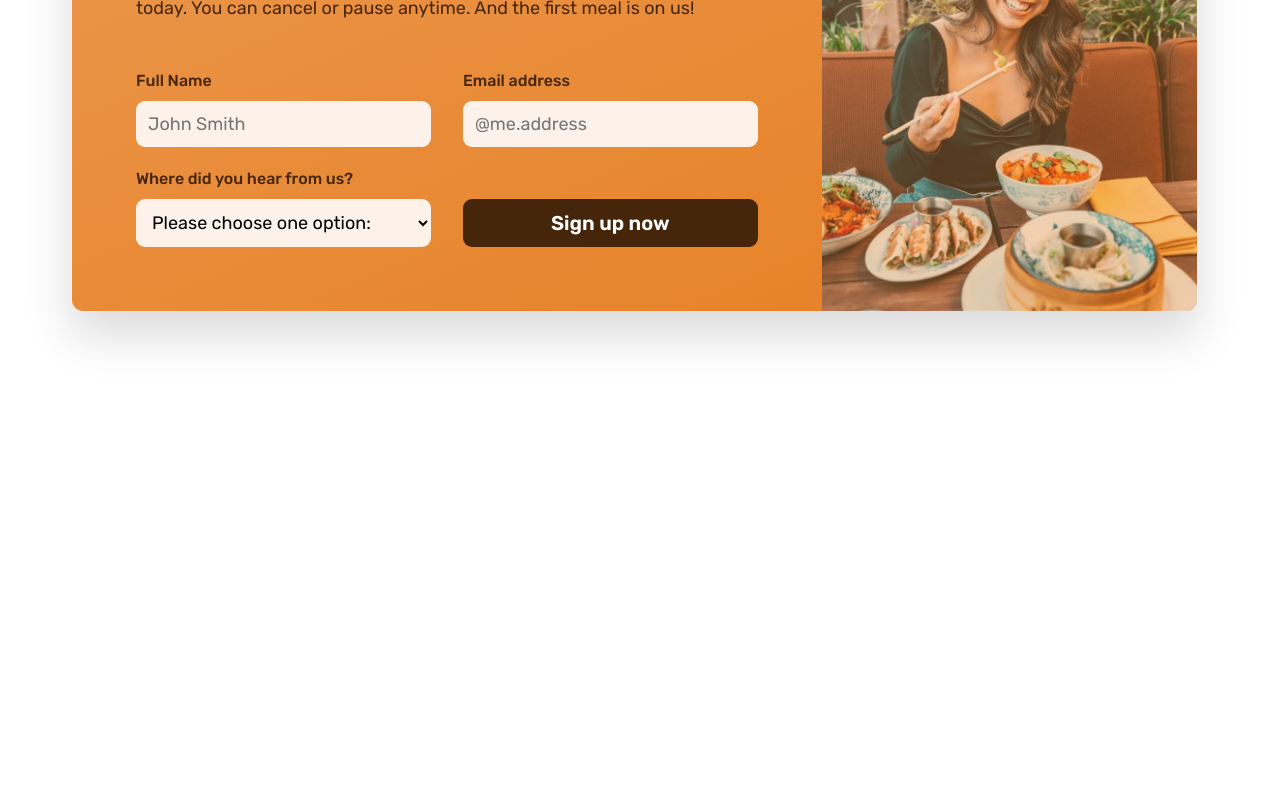
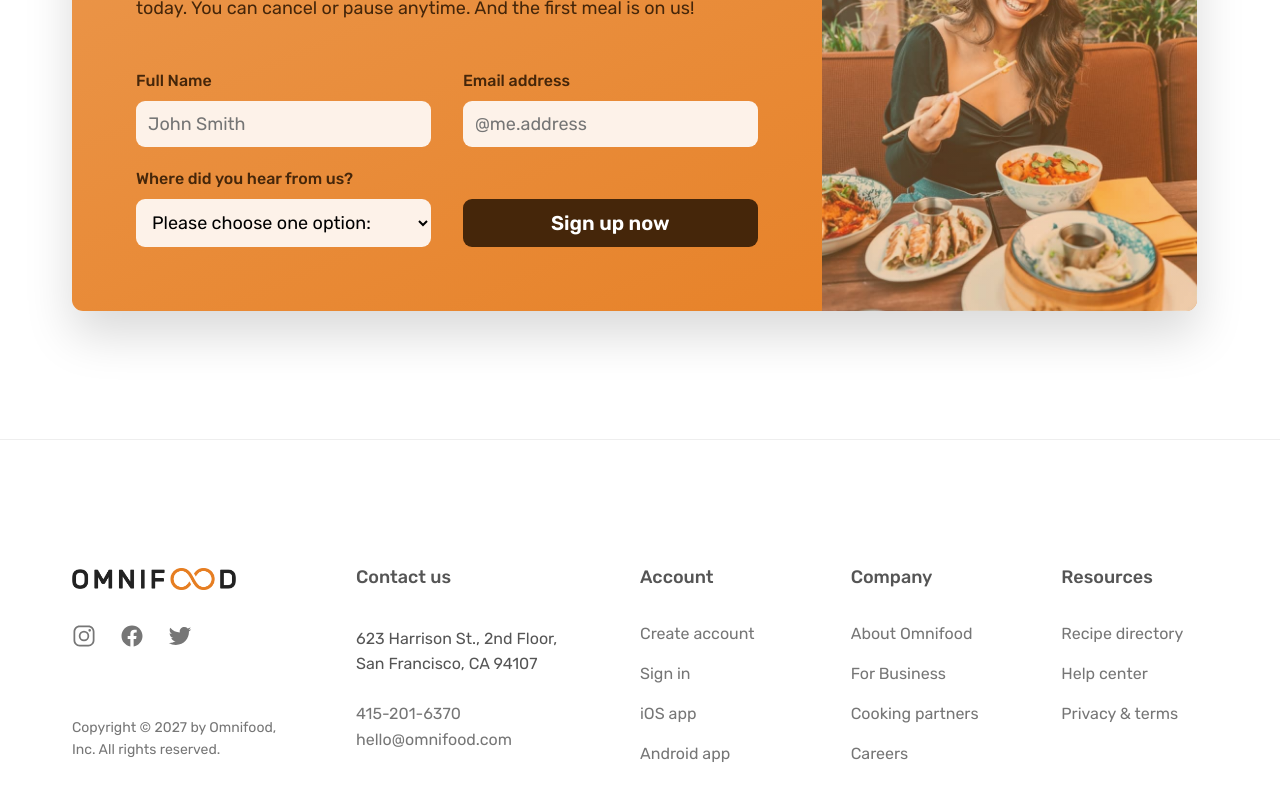
Before and after one commit to serhiirodikov/omnifood, a React (Create React App) app: page / in a window 1280 px wide. Shown: the part 6175-6975 px from the top of the page. Before the commit the page ends 6614 px from the top, so only its background shows below. Built offline with nearby package versions, Linux system fonts and the light colour scheme.

Commit message:
Added footer

```diff
--- a/src/App.scss
+++ b/src/App.scss
@@ -202,6 +202,10 @@
 
 .grid--center-v {
   align-items: center;
+}
+
+.grid--footer {
+  grid-template-columns: 1.5fr 1.5fr 1fr 1fr 1fr;
 }
 
 .step-text-box {
@@ -686,6 +690,80 @@
   }
 }
 
+.footer {
+  padding: 12.8rem 0;
+  border-top: 1px solid #eee;
+
+  .footer-details {
+    ul {
+      display: flex;
+      flex-direction: column;
+      list-style: none;
+      gap: 2.4rem
+    }
+  }
+
+  .footer-heading {
+    font-size: 1.8rem;
+    font-weight: 500;
+    margin-bottom: 4rem;
+  }
+
+  .footer-address {
+    margin-bottom: 2.4rem;
+  }
+
+  .footer-link:link, .footer-link:visited {
+    text-decoration: none;
+    font-size: 1.6rem;
+    color: #767676;
+    transition: all 0.3s;
+
+    &:hover {
+      color: #555555;
+    }
+  }
+
+  .contact {
+    font-size: 1.6rem;
+    line-height: 1.6;
+    font-style: normal;
+  }
+
+  .logo-col {
+    display: flex;
+    flex-direction: column;
+
+    .footer-logo {
+      display: block;
+      margin-bottom: 3.2rem;
+    }
+
+    .logo-list {
+      display: flex;
+      gap: 2.4rem;
+      list-style: none;
+
+      svg {
+        width: 2.4rem;
+        height: 2.4rem;
+        fill: #767676;
+
+        &:hover {
+          fill: #555
+        }
+      }
+    }
+
+    .copyright {
+      font-size: 1.4rem;
+      line-height: 1.6;
+      color: #767676;
+      margin-top: auto;
+    }
+  }
+
+}
 
 .center {
   text-align: center;
--- /dev/null
+++ b/src/container/Footer/index.js
@@ -0,0 +1,68 @@
+import omnifoodLogo from "../../images/omnifood-logo.png";
+import { Facebook, Instagram, Twitter } from "../../icons";
+import { footerDetails } from "../../data/constants";
+
+export const Footer = () => {
+  return (
+    <footer className="footer">
+      <div className="container grid grid--footer">
+        <div className="logo-col">
+          <a href="/" className="footer-logo">
+            <img className="logo" alt="Omnifood logo" src={omnifoodLogo} />
+          </a>
+          <ul className="logo-list">
+            <li>
+              <a href="/">
+                <Instagram />
+              </a>
+            </li>
+            <li>
+              <a href="/">
+                <Facebook />
+              </a>
+            </li>
+            <li>
+              <a href="/">
+                <Twitter />
+              </a>
+            </li>
+          </ul>
+          <p className="copyright">
+            Copyright © 2027 by Omnifood, Inc. All rights reserved.
+          </p>
+        </div>
+        <div className="contact-col">
+          <p className="footer-heading">Contact us</p>
+          <address className="contact">
+            <p className="footer-address">
+              623 Harrison St., 2nd Floor, San Francisco, CA 94107
+            </p>
+            <p>
+              <a href="/" className="footer-link">
+                415-201-6370
+              </a>
+              <br />
+              <a href="/" className="footer-link">
+                hello@omnifood.com
+              </a>
+            </p>
+          </address>
+        </div>
+        {footerDetails.map((item, index) => (
+          <div key={index} className="footer-details">
+            <p className="footer-heading">{item.title}</p>
+            <ul>
+              {item.details.map((detail, index) => (
+                <li key={index}>
+                  <a className="footer-link" href="/">
+                    {detail}
+                  </a>
+                </li>
+              ))}
+            </ul>
+          </div>
+        ))}
+      </div>
+    </footer>
+  );
+};
--- a/src/container/index.js
+++ b/src/container/index.js
@@ -5,6 +5,7 @@
 import { TestimonialsSection } from "./TestimonialsSection";
 import { PricingSection } from "./PricingSection";
 import { ContactSection } from "./ContactSection";
+import { Footer } from "./Footer";
 
 export const OmniFoodMainPage = () => {
   return (
@@ -16,6 +17,7 @@
       <TestimonialsSection />
       <PricingSection />
       <ContactSection />
+      <Footer />
     </>
   );
 };
--- a/src/data/constants.js
+++ b/src/data/constants.js
@@ -241,3 +241,18 @@
       "Going on vacation? Just pause your subscription, and we refund unused days.",
   },
 ];
+
+export const footerDetails = [
+  {
+    title: "Account",
+    details: ["Create account", "Sign in", "iOS app", "Android app"],
+  },
+  {
+    title: "Company",
+    details: ["About Omnifood", "For Business", "Cooking partners", "Careers"],
+  },
+  {
+    title: "Resources",
+    details: ["Recipe directory", "Help center", "Privacy & terms"],
+  },
+];
--- /dev/null
+++ b/src/icons/Facebook.js
@@ -0,0 +1,13 @@
+export const Facebook = () => (
+  <svg
+    xmlns="http://www.w3.org/2000/svg"
+    className="ionicon"
+    viewBox="0 0 512 512"
+  >
+    <title>Logo Facebook</title>
+    <path
+      d="M480 257.35c0-123.7-100.3-224-224-224s-224 100.3-224 224c0 111.8 81.9 204.47 189 221.29V322.12h-56.89v-64.77H221V208c0-56.13 33.45-87.16 84.61-87.16 24.51 0 50.15 4.38 50.15 4.38v55.13H327.5c-27.81 0-36.51 17.26-36.51 35v42h62.12l-9.92 64.77H291v156.54c107.1-16.81 189-109.48 189-221.31z"
+      fillRule="evenodd"
+    />
+  </svg>
+);
--- /dev/null
+++ b/src/icons/Instagram.js
@@ -0,0 +1,11 @@
+export const Instagram = () => (
+  <svg
+    xmlns="http://www.w3.org/2000/svg"
+    className="ionicon"
+    viewBox="0 0 512 512"
+  >
+    <title>Logo Instagram</title>
+    <path d="M349.33 69.33a93.62 93.62 0 0193.34 93.34v186.66a93.62 93.62 0 01-93.34 93.34H162.67a93.62 93.62 0 01-93.34-93.34V162.67a93.62 93.62 0 0193.34-93.34h186.66m0-37.33H162.67C90.8 32 32 90.8 32 162.67v186.66C32 421.2 90.8 480 162.67 480h186.66C421.2 480 480 421.2 480 349.33V162.67C480 90.8 421.2 32 349.33 32z" />
+    <path d="M377.33 162.67a28 28 0 1128-28 27.94 27.94 0 01-28 28zM256 181.33A74.67 74.67 0 11181.33 256 74.75 74.75 0 01256 181.33m0-37.33a112 112 0 10112 112 112 112 0 00-112-112z" />
+  </svg>
+);
--- /dev/null
+++ b/src/icons/Twitter.js
@@ -0,0 +1,10 @@
+export const Twitter = () => (
+  <svg
+    xmlns="http://www.w3.org/2000/svg"
+    className="ionicon"
+    viewBox="0 0 512 512"
+  >
+    <title>Logo Twitter</title>
+    <path d="M496 109.5a201.8 201.8 0 01-56.55 15.3 97.51 97.51 0 0043.33-53.6 197.74 197.74 0 01-62.56 23.5A99.14 99.14 0 00348.31 64c-54.42 0-98.46 43.4-98.46 96.9a93.21 93.21 0 002.54 22.1 280.7 280.7 0 01-203-101.3A95.69 95.69 0 0036 130.4c0 33.6 17.53 63.3 44 80.7A97.5 97.5 0 0135.22 199v1.2c0 47 34 86.1 79 95a100.76 100.76 0 01-25.94 3.4 94.38 94.38 0 01-18.51-1.8c12.51 38.5 48.92 66.5 92.05 67.3A199.59 199.59 0 0139.5 405.6a203 203 0 01-23.5-1.4A278.68 278.68 0 00166.74 448c181.36 0 280.44-147.7 280.44-275.8 0-4.2-.11-8.4-.31-12.5A198.48 198.48 0 00496 109.5z" />
+  </svg>
+);
--- a/src/icons/index.js
+++ b/src/icons/index.js
@@ -7,3 +7,6 @@
 export * from "./InfiIcon.js";
 export * from "./Leaf.js";
 export * from "./Pause.js";
+export * from "./Facebook.js";
+export * from "./Twitter.js";
+export * from "./Instagram.js";
```
